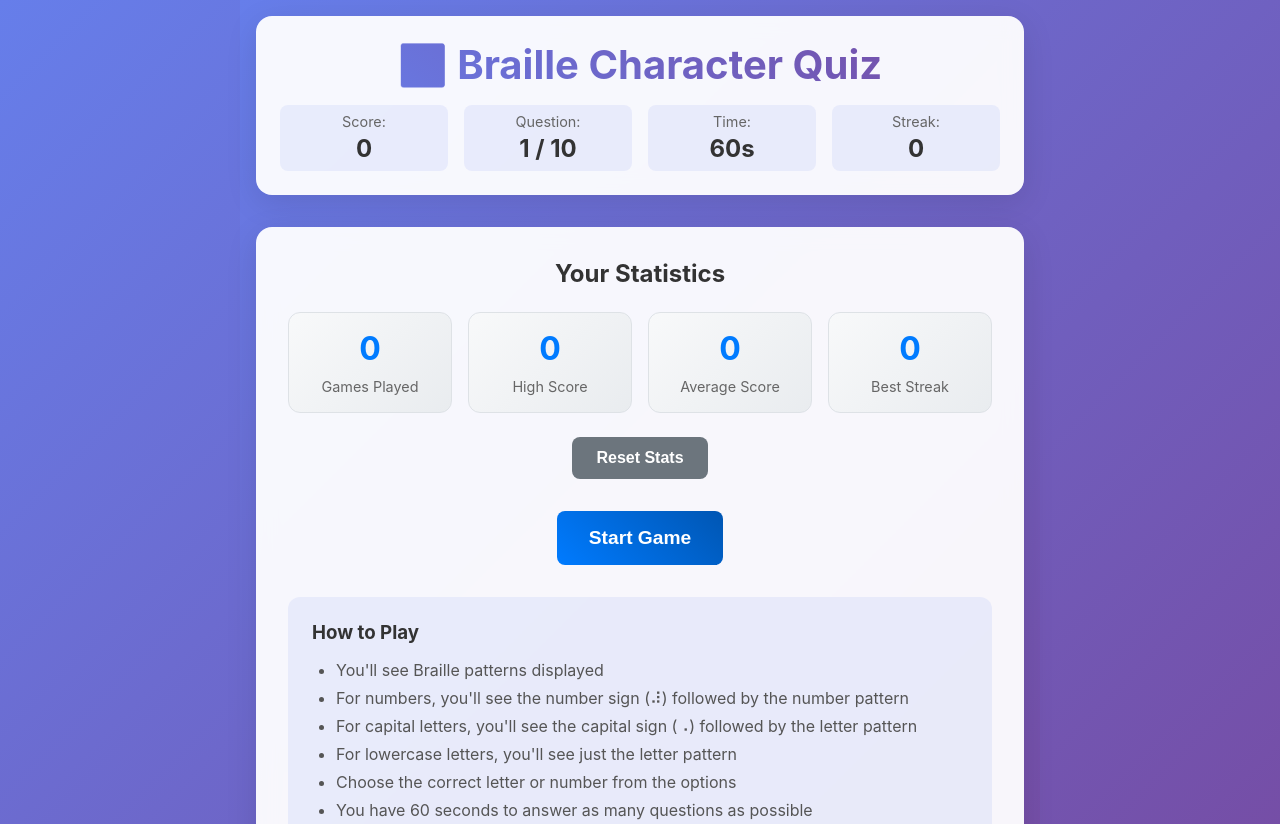
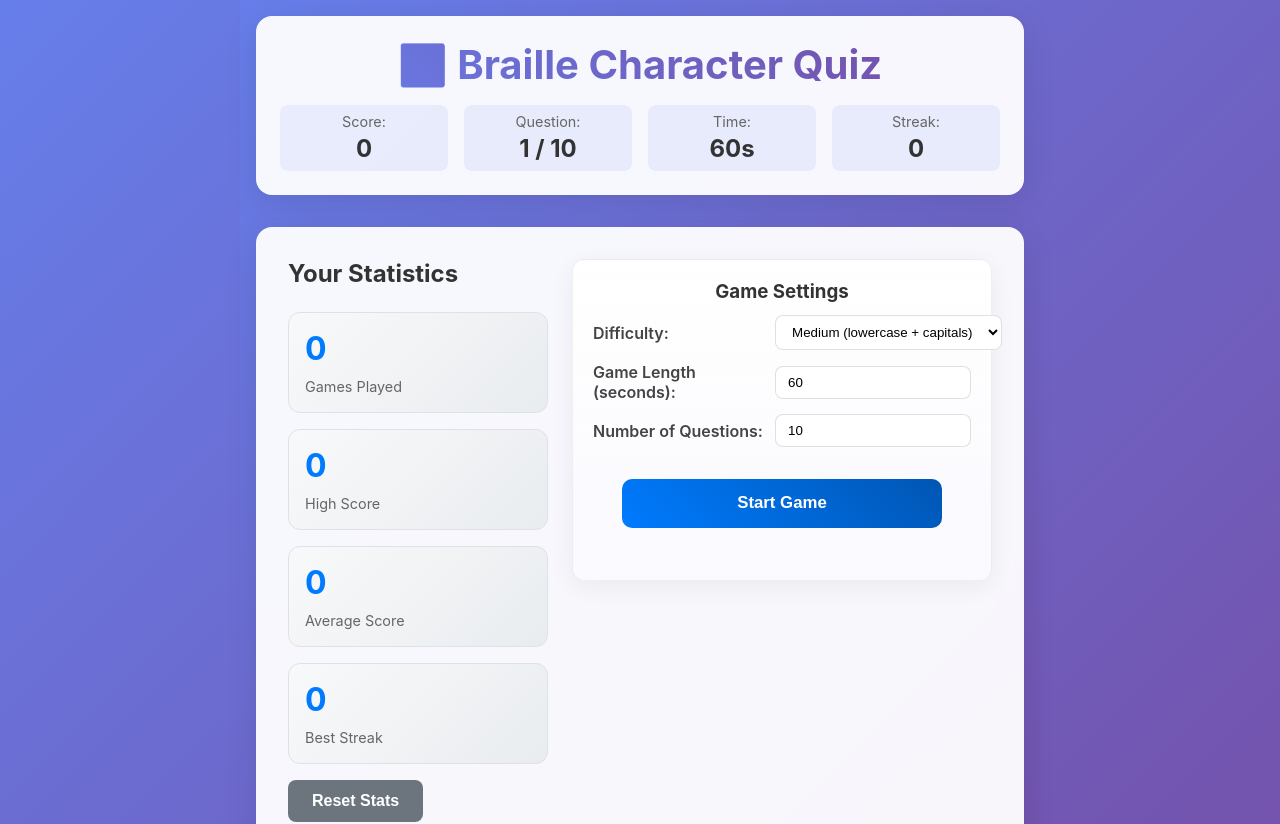
Before and after one commit to pjrus/braille-quiz-game, a React (Vite) app: page / in a window 1280 px wide. Shown: the top 824 px of the page. Built offline with nearby package versions, Linux system fonts and the light colour scheme.

Commit message:
Got the app to have difficulty levels as well!

```diff
--- a/src/components/GameScreen.css
+++ b/src/components/GameScreen.css
@@ -84,11 +84,15 @@
 }
 
 .game-start-screen {
-  text-align: center;
+  display: grid;
+  grid-template-columns: 1fr 420px;
+  gap: 1.5rem;
+  align-items: start;
+  text-align: left;
 }
 
 .stats-panel {
-  margin-bottom: 2rem;
+  margin-bottom: 0;
 }
 
 .stats-panel h2 {
@@ -98,9 +102,9 @@
 
 .stats-grid {
   display: grid;
-  grid-template-columns: repeat(auto-fit, minmax(150px, 1fr));
+  grid-template-columns: repeat(auto-fit, minmax(140px, 1fr));
   gap: 1rem;
-  margin-bottom: 1.5rem;
+  margin-bottom: 1rem;
 }
 
 .stat-item {
@@ -127,14 +131,82 @@
   margin-top: 1rem;
 }
 
+.game-settings {
+  background: linear-gradient(180deg, rgba(255,255,255,0.95), rgba(250,250,255,0.92));
+  border-radius: 12px;
+  padding: 1.25rem;
+  box-shadow: 0 6px 24px rgba(0,0,0,0.06);
+  border: 1px solid rgba(0,0,0,0.06);
+}
+
+.game-settings h3 {
+  margin-top: 0;
+  margin-bottom: 0.75rem;
+  text-align: center;
+  color: #333;
+}
+
+.setting-row {
+  display: flex;
+  align-items: center;
+  justify-content: space-between;
+  gap: 0.75rem;
+  margin-bottom: 0.75rem;
+}
+
+.setting-row label {
+  flex: 0 0 45%;
+  font-weight: 600;
+  color: #444;
+}
+
+.setting-row select,
+.setting-row input[type="number"] {
+  flex: 1 1 auto;
+  padding: 0.5rem 0.75rem;
+  border-radius: 8px;
+  border: 1px solid rgba(0,0,0,0.12);
+  background: #fff;
+  outline: none;
+  transition: box-shadow 0.15s ease, transform 0.12s ease;
+}
+
+.setting-row select:focus,
+.setting-row input[type="number"]:focus {
+  box-shadow: 0 6px 18px rgba(102,126,234,0.12);
+  transform: translateY(-1px);
+}
+
+.setting-note {
+  font-size: 0.85rem;
+  color: #666;
+  margin-top: 0.25rem;
+  text-align: center;
+}
+
+.start-actions {
+  margin-top: 1rem;
+  display: flex;
+  justify-content: center;
+}
+
+.start-actions .btn-primary {
+  width: 100%;
+  max-width: 320px;
+  padding: 0.9rem 1.25rem;
+  border-radius: 10px;
+  font-size: 1.05rem;
+}
+
 .start-actions {
   margin: 2rem 0;
 }
 
 .game-instructions {
-  margin-top: 2rem;
+  grid-column: 1 / -1;
+  margin-top: 0.5rem;
   padding: 1.5rem;
-  background: rgba(102, 126, 234, 0.1);
+  background: rgba(102, 126, 234, 0.08);
   border-radius: 12px;
   text-align: left;
 }
@@ -297,6 +369,10 @@
     padding: 1rem;
   }
 
+  .game-start-screen {
+    grid-template-columns: 1fr;
+  }
+
   .stats-grid {
     grid-template-columns: repeat(2, 1fr);
   }
--- a/src/components/GameScreen.tsx
+++ b/src/components/GameScreen.tsx
@@ -14,6 +14,10 @@ const GameScreen: React.FC = () => {
   const [showFeedback, setShowFeedback] = useState<boolean>(false);
   const [feedbackMessage, setFeedbackMessage] = useState<string>('');
   const [feedbackType, setFeedbackType] = useState<'correct' | 'incorrect'>('correct');
+  // Local UI settings before starting a game
+  const [selectedDifficulty, setSelectedDifficulty] = useState<'easy' | 'medium' | 'hard'>('medium');
+  const [selectedGameLength, setSelectedGameLength] = useState<number>(60);
+  const [selectedQuestions, setSelectedQuestions] = useState<number>(10);
 
   useEffect(() => {
     const gameStateSubscription = gameService.getGameState().subscribe(setGameState);
@@ -28,6 +32,10 @@ const GameScreen: React.FC = () => {
   }, []);
 
   const handleStartGame = () => {
+    // Apply settings to service then start
+    gameService.setDifficulty(selectedDifficulty);
+    gameService.setGameLength(selectedGameLength);
+    gameService.setQuestionsPerGame(selectedQuestions);
     gameService.startGame();
     setSelectedAnswer('');
     setShowFeedback(false);
@@ -124,6 +132,39 @@ const GameScreen: React.FC = () => {
               </div>
             </div>
 
+            <div className="game-settings">
+              <h3>Game Settings</h3>
+              <div className="setting-row">
+                <label>Difficulty:</label>
+                <select value={selectedDifficulty} onChange={e => setSelectedDifficulty(e.target.value as 'easy' | 'medium' | 'hard')}>
+                  <option value="easy">Easy (lowercase only)</option>
+                  <option value="medium">Medium (lowercase + capitals)</option>
+                  <option value="hard">Hard (includes numbers)</option>
+                </select>
+              </div>
+
+              <div className="setting-row">
+                <label>Game Length (seconds):</label>
+                <input
+                  type="number"
+                  min={10}
+                  max={300}
+                  value={selectedGameLength}
+                  onChange={e => setSelectedGameLength(Number(e.target.value) || 10)}
+                />
+              </div>
+
+              <div className="setting-row">
+                <label>Number of Questions:</label>
+                <input
+                  type="number"
+                  min={1}
+                  max={100}
+                  value={selectedQuestions}
+                  onChange={e => setSelectedQuestions(Number(e.target.value) || 1)}
+                />
+              </div>
+
               <div className="start-actions">
                 <button
                   className="btn btn-primary btn-large"
@@ -131,6 +172,7 @@ const GameScreen: React.FC = () => {
                 >
                   {gameStats.totalGames > 0 ? 'Play Again' : 'Start Game'}
                 </button>
+              </div>
             </div>
 
             <div className="game-instructions">
--- a/src/services/BrailleGameService.ts
+++ b/src/services/BrailleGameService.ts
@@ -8,20 +8,22 @@ import {
 } from '../data/brailleData';
 
 export class BrailleGameService {
-  private readonly GAME_DURATION = 60; // seconds
-  private readonly QUESTIONS_PER_GAME = 10;
+  // Configurable settings with sensible defaults
+  private gameDuration = 60; // seconds
+  private questionsPerGame = 10;
+  private difficulty: 'easy' | 'medium' | 'hard' = 'medium';
 
   private gameState$ = new BehaviorSubject<GameState>({
     currentQuestion: null,
     score: 0,
-    totalQuestions: this.QUESTIONS_PER_GAME,
+    totalQuestions: this.questionsPerGame,
     currentQuestionIndex: 0,
     isGameActive: false,
-    timeRemaining: this.GAME_DURATION,
+    timeRemaining: this.gameDuration,
     streak: 0,
   });
 
-  private timer$ = new BehaviorSubject<number>(this.GAME_DURATION);
+  private timer$ = new BehaviorSubject<number>(this.gameDuration);
   private gameStats$ = new BehaviorSubject<GameStats>({
     totalGames: 0,
     highScore: 0,
@@ -45,6 +47,32 @@ export class BrailleGameService {
     return this.timer$.asObservable();
   }
 
+  // Settings API
+  setGameLength(seconds: number): void {
+    if (seconds <= 0) return;
+    this.gameDuration = Math.floor(seconds);
+    // update subjects so UI reflects new defaults when not playing
+    this.timer$.next(this.gameDuration);
+    this.gameState$.next({
+      ...this.gameState$.value,
+      totalQuestions: this.questionsPerGame,
+      timeRemaining: this.gameDuration,
+    });
+  }
+
+  setQuestionsPerGame(count: number): void {
+    if (count <= 0) return;
+    this.questionsPerGame = Math.floor(count);
+    this.gameState$.next({
+      ...this.gameState$.value,
+      totalQuestions: this.questionsPerGame,
+    });
+  }
+
+  setDifficulty(level: 'easy' | 'medium' | 'hard'): void {
+    this.difficulty = level;
+  }
+
   startGame(): void {
     const newQuestion = this.generateQuestion();
     this.gameState$.next({
@@ -53,7 +81,8 @@ export class BrailleGameService {
       score: 0,
       currentQuestionIndex: 0,
       isGameActive: true,
-      timeRemaining: this.GAME_DURATION,
+      timeRemaining: this.gameDuration,
+      totalQuestions: this.questionsPerGame,
       streak: 0,
     });
 
@@ -61,10 +90,11 @@ export class BrailleGameService {
   }
 
   private startTimer(): void {
+    const duration = this.gameDuration;
     const timer = interval(1000).pipe(
-      map(tick => this.GAME_DURATION - tick - 1),
-      startWith(this.GAME_DURATION),
-      take(this.GAME_DURATION + 1)
+      map(tick => duration - tick - 1),
+      startWith(duration),
+      take(duration + 1)
     );
 
     timer.subscribe({
@@ -90,7 +120,7 @@ export class BrailleGameService {
     const newStreak = isCorrect ? currentState.streak + 1 : 0;
     const nextQuestionIndex = currentState.currentQuestionIndex + 1;
 
-    if (nextQuestionIndex >= this.QUESTIONS_PER_GAME) {
+    if (nextQuestionIndex >= this.questionsPerGame) {
       this.endGame(newScore, newStreak);
       return;
     }
@@ -121,8 +151,24 @@ export class BrailleGameService {
   }
 
   private generateQuestion(): Question {
-    const questionTypes = ['lowercase', 'capital', 'number'];
-    const questionType = questionTypes[Math.floor(Math.random() * questionTypes.length)];
+    // Choose allowed question types based on difficulty
+    const allTypes = ['lowercase', 'capital', 'number'];
+    let allowedTypes: string[] = [];
+    switch (this.difficulty) {
+      case 'easy':
+        allowedTypes = ['lowercase'];
+        break;
+      case 'medium':
+        allowedTypes = ['lowercase', 'capital'];
+        break;
+      case 'hard':
+        allowedTypes = allTypes;
+        break;
+      default:
+        allowedTypes = ['lowercase', 'capital'];
+    }
+
+    const questionType = allowedTypes[Math.floor(Math.random() * allowedTypes.length)];
 
     let correctChar;
     let brailleSequence;
```
Also changed, not shown: scripts/verifyBraillePatterns.js (added, +55 -0 lines), 1 other file (tests, documents, lock files or other folders). Lines whose indentation alone changed are shown as unchanged.
